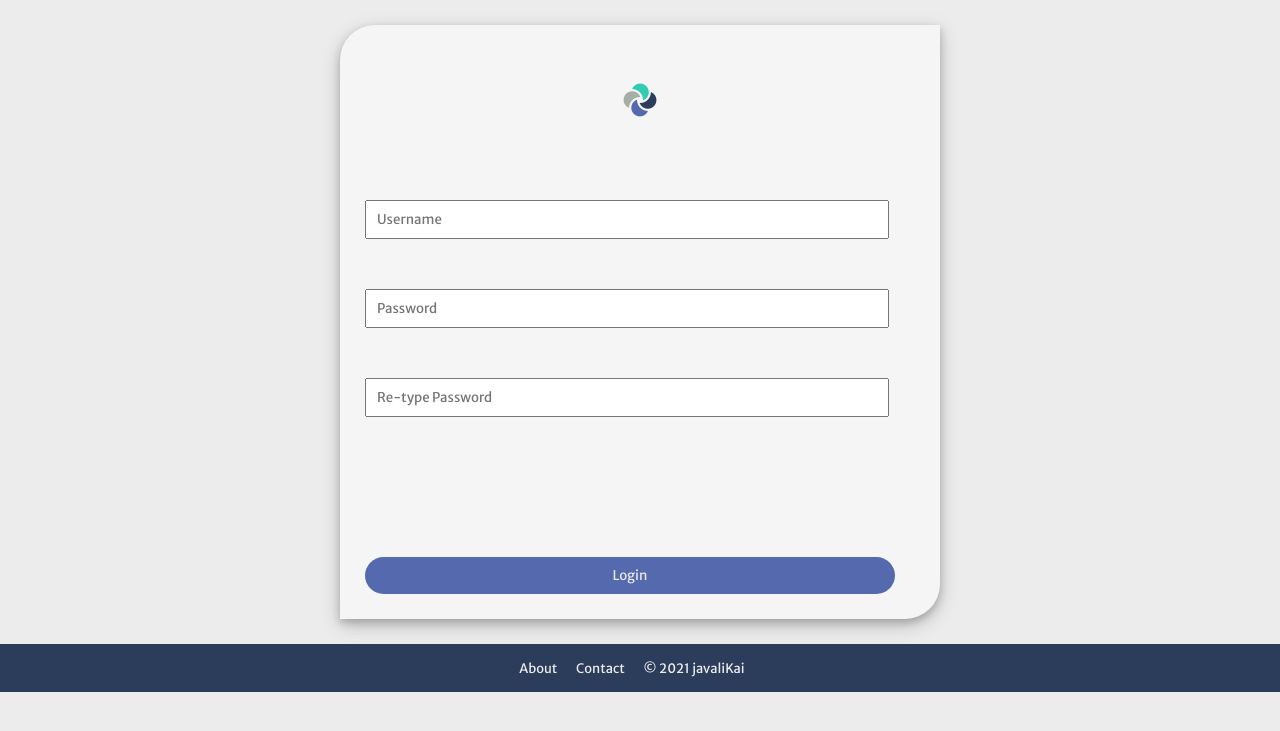
After one commit to javaliKai/Hubla, a Flask app: page /login in a window 1280 px wide. The commit adds this page. Shown: the top 731 px of the page. Run offline with Flask 2, Linux system fonts and the light colour scheme.

Commit message:
created login and resgister page

```diff
--- a/app.py
+++ b/app.py
@@ -5,10 +5,41 @@ app = Flask(__name__)
 # Ensure templates are auto-reloaded
 app.config["TEMPLATES_AUTO_RELOAD"] = True
 
+# Ensure responses aren't cached
+@app.after_request
+def after_request(response):
+    response.headers["Cache-Control"] = "no-cache, no-store, must-revalidate"
+    response.headers["Expires"] = 0
+    response.headers["Pragma"] = "no-cache"
+    return response
+
 @app.route('/')
 def home():
     return render_template("landing.html")
 
-# I need to activate venv each time working with flask
-# to activate, venv\Scripts\activate
-# to deactivate, just type deactivate
+@app.route('/register', methods=["GET", "POST"])
+def register():
+    # Handling get request
+    if request.method == "GET":
+        return render_template("register.html")
+
+    # Handling post request
+    if request.method == "POST":
+        return "<h1>NOT FOUND</h1>"
+        # TODO:
+        # 1. add re-type password logic
+        # 2. handle form to sql
+        # 3. alert register sucess using bootstrap
+
+@app.route('/login', methods=["GET", "POST"])
+def login():
+    # Handling get request
+    if request.method == "GET":
+        return render_template("login.html")
+
+    # Handling post request
+    if request.method == "POST":
+        return "<h1>NOT FOUND</h1>"
+        # TODO:
+        # 1. query from sql, and check
+        # 2. add username to session
--- a/side-note.txt
+++ b/side-note.txt
@@ -3,4 +3,4 @@ To avoid execution policy: Set-ExecutionPolicy Unrestricted -Scope Process (only
 to activate virtual environment for working with flask: venv\Scripts\activate
 to deactivate: deactivate
 
-setting which flask app should be run: set FLASK_APP=<flask_app>
+setting which flask app should be run: set FLASK_APP=<flask_app.py>
--- a/static/style.css
+++ b/static/style.css
@@ -111,7 +111,6 @@ a {
 .content-right-items button {
     font-family: "Merriweather Sans", sans-serif;
     display: block;
-
 }
 
 .content-right-items .register {
--- /dev/null
+++ b/static/style2.css
@@ -0,0 +1,157 @@
+@import url('https://fonts.googleapis.com/css2?family=Merriweather+Sans:wght@300;400&display=swap');
+
+:root {
+    /* color scheme list */
+    --first: rgb(10,197,168);
+    --second: rgb(44,60,91);
+    --third: rgb(85,106,174);
+    --fourth: rgb(235,235,235);
+    --fifth: rgb(245,245,245);
+}
+
+body {
+    font-size: 14px;
+    color: #828282;
+    background:#ECECEC;
+    margin: 0;
+    padding: 0;
+    font-family: "Merriweather Sans", sans-serif;
+}
+
+.body img {
+    display: block;
+    margin-left: auto;
+    margin-right: auto;
+    width: 100px;
+    height: 100px;
+}
+
+.container {
+    margin: 25px auto;
+    width: 600px;
+    background-color: whitesmoke;
+    box-sizing: border-box;
+    padding:25px;
+    box-shadow: 0 4px 8px 0 rgba(0, 0, 0, 0.2), 0 6px 20px 0 rgba(0, 0, 0, 0.19);
+    border-radius: 35px 0 35px 0;
+}
+
+.header a,
+.body a {
+    background-color: #878a8db2;
+    text-decoration: none;
+    color: whitesmoke;
+    padding: 10px;
+    border-radius: 10px;
+    transition: 0.3s;
+}
+
+.header a:hover {
+    background-color: #0091ad;
+}
+
+.login.active {
+    background-image: linear-gradient(to right, #455e89 , #0091ad);
+}
+
+.header .register.active{
+    background-image: linear-gradient(to right, #455e89 , #0091ad);
+}
+
+.body input{
+    display: block;
+    margin-top: 50px;
+    width: 500px;
+    height: 15px;
+    padding:10px;
+    font-family: "Merriweather Sans", sans-serif;
+}
+
+.body select option {
+    font-family: "Merriweather Sans", sans-serif;
+}
+
+::-webkit-input-placeholder { /* Chrome/Opera/Safari */
+    font-family: "Merriweather Sans", sans-serif;
+}
+
+  ::-moz-placeholder { /* Firefox 19+ */
+    font-family: "Merriweather Sans", sans-serif;
+}
+
+:-ms-input-placeholder { /* IE 10+ */
+    font-family: "Merriweather Sans", sans-serif;
+}
+
+:-moz-placeholder { /* Firefox 18- */
+    font-family: "Merriweather Sans", sans-serif;
+}
+
+.body select {
+    display: block;
+    margin-top: 50px;
+    width: 522px;
+    height: 40px;
+    color: #828282;
+    text-indent: 10px;
+    font-family: "Merriweather Sans", sans-serif;
+}
+
+::-webkit-datetime-edit-month-field,
+::-webkit-datetime-edit-day-field,
+::-webkit-datetime-edit-year-field {
+    color: #828282;
+}
+
+::-webkit-datetime-edit-text {
+    color: #828282;
+    padding: 7px;
+}
+
+.body button {
+    margin-top: 50px;
+    width: 530px;
+    padding: 10px;
+    font-family: "Merriweather Sans", sans-serif;
+    background-color: var(--third);
+    color: var(--fourth);
+
+    border: none;
+    border-radius: 30px;
+    cursor: pointer;
+}
+
+.body button:hover {
+    background-color: var(--fourth);
+    color: var(--third);
+    border: 1px solid var(--third);
+}
+
+.footer h3 {
+    font-size: 12px;
+    font-weight: bold;
+    text-align: center;
+    margin-top: 50px;
+}
+
+.body p {
+    margin: 10px;
+}
+
+.footer {
+    background-color: var(--second);
+    text-align: center;
+    padding: 15px 15px;
+    flex-grow: 0;
+}
+
+.footer-item {
+    text-decoration: none;
+    color: var(--fourth);
+    margin-right: 16px;
+    font-size: 13px;
+}
+
+.footer-item:hover {
+    text-decoration: underline;
+}
--- a/templates/landing.html
+++ b/templates/landing.html
@@ -42,10 +42,10 @@
 
                     <h4>Jump in to hubla right now!</h4>
 
-                    <form action="/register">
+                    <form action="/register" method="GET">
                         <button class="register" type="submit">Register</button>
                     </form>
-                    <form action="/login">
+                    <form action="/login" method="GET">
                         <button class="login" type="submit">Login</button>
                     </form>
                 </div>
--- /dev/null
+++ b/templates/login.html
@@ -0,0 +1,21 @@
+{% extends "reglog.html" %}
+
+{% block title %}Login{% endblock %}
+
+{% block body %}
+    <img src="../static/Images/hubla-only-logo.png" alt="hubla-logo">
+    <form action="/register" method="POST">
+        <input type="text" name="username" required placeholder="Username" autocomplete="off">
+
+
+        <input type="password" name="password" required placeholder="Password" autocomplete="off">
+        <input type="password" name="retype" required placeholder="Re-type Password" autocomplete="off">
+
+        <select name="gender" id="gender" style="visibility: hidden;">
+            <option value="male" class="select">Gender</option>
+            <option value="male">Male</option>
+            <option value="female">Female</option>
+        </select>
+        <button type="submit">Login</button>
+    </form>
+{% endblock %}
--- /dev/null
+++ b/templates/reglog.html
@@ -0,0 +1,25 @@
+<!DOCTYPE html>
+<html lang="en">
+<head>
+    <meta charset="UTF-8">
+    <meta http-equiv="X-UA-Compatible" content="IE=edge">
+    <meta name="viewport" content="width=device-width, initial-scale=1.0">
+    <link rel="stylesheet" href="../static/style2.css">
+    <title>Hubla | {% block title %}{% endblock %}</title>
+</head>
+<body>
+    <div class="container">
+        <div class="body">
+            {% block body %}
+
+            {% endblock %}
+        </div>
+    </div>
+    <div></div>
+    <div class="footer">
+        <a href="#" class="footer-item">About</a>
+        <a href="#" class="footer-item">Contact</a>
+        <a href="#" class="footer-item"> &#169 2021 javaliKai</a>
+    </div>
+</body>
+</html>
```
Also changed, not shown: templates/register.html (added, +21 -0 lines).
